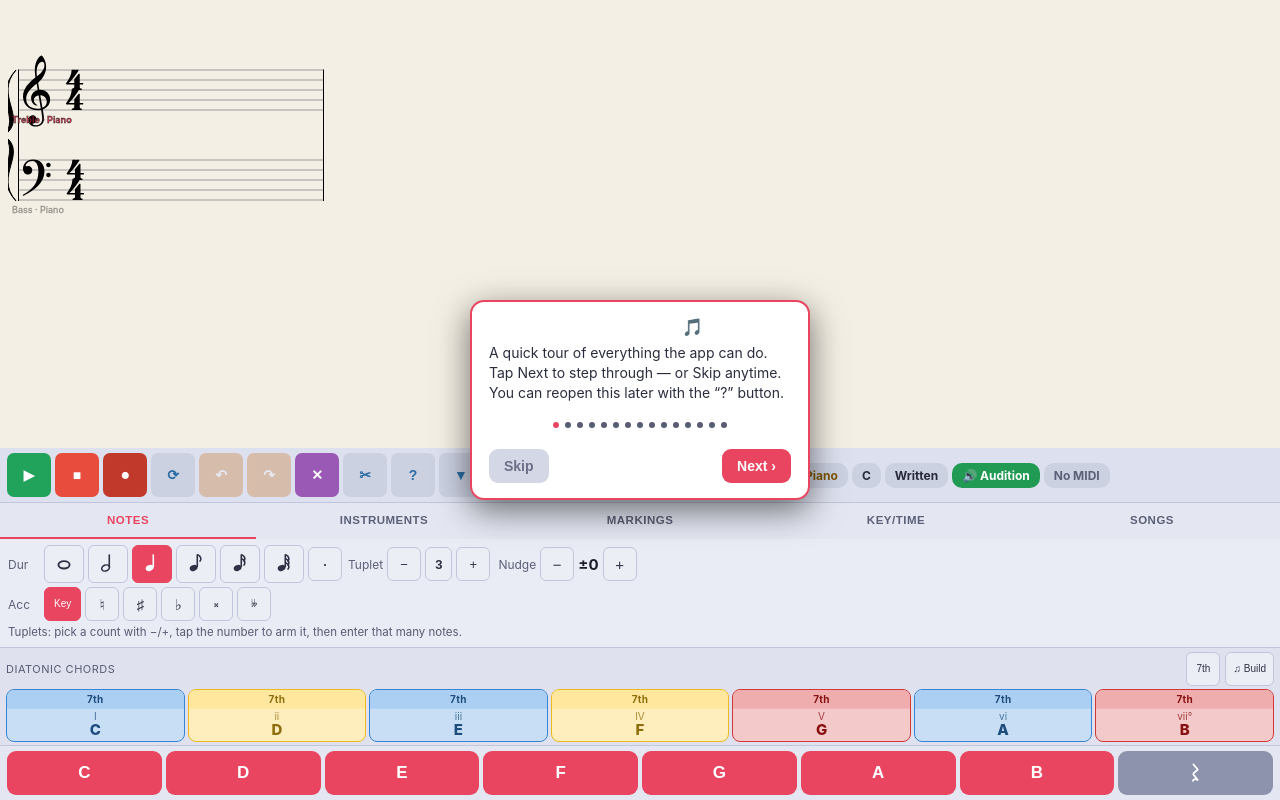
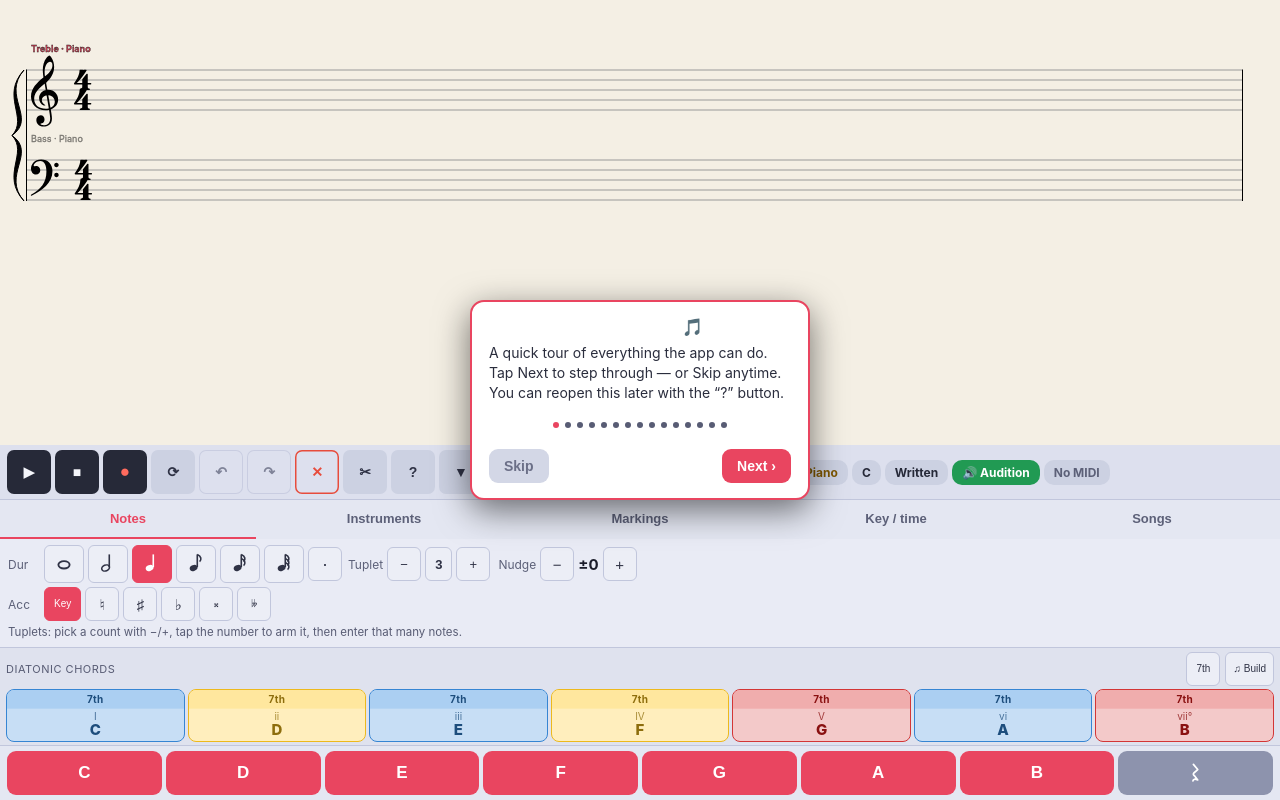
Before and after one commit to handelmusic-cpu/dutdutrecords, a plain HTML site: page apps/modscore/index.html in a window 1280 px wide. Drawn offline with Linux system fonts and the light colour scheme.

Commit message:
Update MōdScore to Mobile-Notation e2b24b6 (visual polish)
Staff names sit above the staff instead of over the clef, short scores
use the full width, the toolbar has one colour system (record the only
red, clear an outline, disabled clearly muted), sentence-case tabs and a
scroll fade on the toolbar. Copied by build/sync-apps.sh.

Checked in headless Chromium at /apps/modscore/ at 390 and 1280 wide:
score renders, service worker scoped to the folder, no 404s or errors.

Claude-Session: https://claude.ai/code/session_01AguLsaY6UbDV491imAYAB4

Co-authored-by: Claude <noreply@anthropic.com>

```diff
--- a/apps/modscore/index.html
+++ b/apps/modscore/index.html
@@ -71,6 +71,7 @@
   --ok:#219a53; --ok-bg:#0d2f1f; --ok-fg:#6fcf97;
   --warn:#c96a12; --danger:#e74c3c; --rec:#c0392b; --rec-fg:#ff8a8a;
   --gold:#f0c040; --violet:#9b59b6; --green:#22a35c; --sky:#9bd;
+  --tp-bg:#d9dcea; --tp-fg:#12121f; --rec-dot:#d63a2b;   /* transport buttons */
   --dot:#334;          /* inactive part indicator */
   --rest-btn:#3a3f55;  /* rest key, held apart from the pitch keys */
 
@@ -99,6 +100,7 @@ body.light{
      2.1 : 1 on these light panels, too faint to find keyboard focus by. */
   --info-bg:#dbe7f5; --info-fg:#21689f; --ok-bg:#d9f0e3; --sky:#2b6ca3; --gold:#7d5600;
   --rec-fg:#a3251a; --ok-fg:#1c6b41;
+  --tp-bg:#262938; --tp-fg:#f4f5fa; --rec-dot:#ff6b5e;
   --dot:#a9aec6; --rest-btn:#8d93ad;
   --ch-bg-l:87%; --ch-7-l:81%; --ch-bd-l:52%; --ch-fg-l:30%;
 }
@@ -151,19 +153,40 @@ body { font-family:-apple-system,BlinkMacSystemFont,sans-serif; background:var(-
    target, ~14 controls can never fit across a phone, and wrapping cost three
    rows (~250px of a 667px screen) — vertical space the staff needs more. */
 #toolbar { display:flex; gap:4px; padding:calc(5px + env(safe-area-inset-top,0px)) 7px 5px; background:var(--surf3); flex-shrink:0; align-items:center; flex-wrap:nowrap; overflow-x:auto; -webkit-overflow-scrolling:touch; }
+/* On a phone the row runs off the right edge with nothing to say it scrolls.
+   This fade is the row's last item, made sticky to the right edge: while
+   there is more to the right it sits over the cut-off controls; scrolled to
+   the end it falls back into its own empty slot and shows nothing. Pure CSS,
+   so it can never fall out of step with the scroll position. */
+#toolbar::after{ content:''; position:sticky; right:-7px; flex:0 0 32px; align-self:stretch; margin:-5px -7px -5px 0;
+  background:linear-gradient(to right, transparent, var(--surf3) 85%); pointer-events:none; }
 /* 44x44 is the smallest reliably tappable target on a touch screen. These
    used to be flex:1 with max-width:60px, which on a 375px-wide phone
    collapsed them to 18px across — narrower than the glyph inside them. */
 .tb { flex:0 0 auto; padding:8px 4px; border:none; border-radius:7px; font-size:14px; font-weight:700; cursor:pointer; min-width:44px; min-height:44px; touch-action:manipulation; }
+/* Three kinds of button, told apart by treatment rather than by six
+   unrelated fills (it was green play, red stop, dark-red record, orange
+   undo, purple clear, blue-on-grey for the rest):
+   - transport (play/stop/record): one inverted family, so the three read
+     as a unit. Record is the only red, and only its dot until it is armed.
+   - tools: neutral. A tool that is switched on (loop, copy) takes the
+     accent as a ring, which is also the first time loop showed its state.
+   - destructive (clear): an outline in the danger colour, not a loud fill
+     that out-shouts play.
+   Disabled drops to an outline at low contrast; it used to be the orange
+   undo fill at 30% opacity, which read as brown rather than off. */
+.tb{ background:var(--ctl); color:var(--text3); }
 .tb:active{opacity:.75;}
-.tb:disabled{opacity:.3;cursor:default;}
-.play{background:var(--green);color:#fff;} .stop{background:var(--danger);color:#fff;}
-.undo{background:var(--warn);color:#fff;} .clear{background:var(--violet);color:#fff;}
-.rec{background:var(--rec);color:#fff;}
+@media (hover:hover){ .tb:not(:disabled):hover{ filter:brightness(1.1); } }
+.tb.tp{ background:var(--tp-bg); color:var(--tp-fg); }
+.tb.rec{ color:var(--rec-dot); font-size:17px; }
+.tb.on{ color:var(--accent); box-shadow:inset 0 0 0 2px var(--accent); }
+.tb.clear{ background:transparent; color:var(--danger); box-shadow:inset 0 0 0 1.5px currentColor; }
+.tb:disabled{ background:transparent; color:var(--muted2); box-shadow:inset 0 0 0 1px var(--border); opacity:.7; cursor:default; }
 /* The brighter fill and ring are what mark "armed" when the OS asks for
    reduced motion — the pulse alone would leave recording and idle identical,
    since both are already red. */
-.rec.recording{background:#ff5140;box-shadow:0 0 0 3px rgba(255,81,64,.45);animation:recPulse 1s ease-in-out infinite;}
+.tb.rec.recording{background:#ff5140;color:#fff;box-shadow:0 0 0 3px rgba(255,81,64,.45);animation:recPulse 1s ease-in-out infinite;}
 @keyframes recPulse{0%,100%{opacity:1;}50%{opacity:.45;}}
 #bpm-wrap{display:flex;align-items:center;gap:3px;font-size:12px;color:var(--muted);margin-left:4px;}
 #bpm-inp{width:46px;background:var(--ctl);border:none;border-radius:5px;color:var(--text2);padding:4px 5px;font-size:14px;}
@@ -176,8 +199,14 @@ body { font-family:-apple-system,BlinkMacSystemFont,sans-serif; background:var(-
 #save-warn{background:var(--danger);color:#fff;}
 
 #tab-bar{display:flex;background:var(--surf);border-top:1px solid var(--border);flex-shrink:0;}
-.tab-btn{flex:1;padding:11px 1px;border:none;background:transparent;color:var(--muted3);font-size:11.5px;font-weight:700;cursor:pointer;border-bottom:2px solid transparent;white-space:nowrap;text-transform:uppercase;letter-spacing:.5px;}
+.tab-btn{flex:1;padding:11px 1px;border:none;background:transparent;color:var(--muted3);font-size:13px;font-weight:600;cursor:pointer;border-bottom:2px solid transparent;white-space:nowrap;}
 .tab-btn.on{color:var(--accent);border-bottom-color:var(--accent);}
+/* Tracked capitals made "INSTRUMENTS" and "MARKINGS" run into each other on
+   a 390px phone. Sentence case is narrower and easier to read, and below
+   420px (and in the landscape rail) the two long names give way to short
+   ones; the full name stays on the button's aria-label. */
+.tab-btn .sm{display:none;}
+@media (max-width:419px){ .tab-btn .lg{display:none;} .tab-btn .sm{display:inline;} }
 
 /* Collapsed controls (landscape / more staff room): hide the tall control
    stack. The rail wraps the tab bar, every panel and the chord palette, so
@@ -200,9 +229,9 @@ body { font-family:-apple-system,BlinkMacSystemFont,sans-serif; background:var(-
     grid-template-areas:"tbar tbar" "qedit qedit" "score rail" "ngrid ngrid";
   }
   #toolbar{ grid-area:tbar; }
-  /* Five labels have to share the rail's width — the portrait letter-spacing
-     is what pushes "SONGS" off the end. */
-  .tab-btn{ font-size:9.5px; letter-spacing:0; padding:11px 1px; }
+  /* Five labels have to share the rail's width. */
+  .tab-btn{ font-size:11px; padding:11px 1px; }
+  .tab-btn .lg{display:none;} .tab-btn .sm{display:inline;}
   #quick-edit-bar{ grid-area:qedit; }
   #score-wrap{ grid-area:score; min-height:0; }
   #control-rail{ grid-area:rail; border-left:1px solid var(--border); }
@@ -439,18 +468,18 @@ body { font-family:-apple-system,BlinkMacSystemFont,sans-serif; background:var(-
 </div>
 
 <div id="toolbar">
-  <button class="tb play"  onclick="playScore()">▶</button>
-  <button class="tb stop"  onclick="stopScore()">■</button>
-  <button class="tb rec"   id="rec-btn" onclick="toggleRecord()" title="Record from a MIDI keyboard (2-bar count-in + metronome)">⏺</button>
-  <button class="tb" id="loop-btn" onclick="toggleLoop()" style="background:var(--ctl);color:var(--sky);" title="Loop playback, for drilling a passage" aria-label="Loop playback">⟳</button>
-  <button class="tb undo"  id="undo-btn" onclick="undo()" title="Undo (Ctrl/Cmd+Z)">↶</button>
-  <button class="tb undo"  id="redo-btn" onclick="redo()" title="Redo (Ctrl/Cmd+Shift+Z)">↷</button>
+  <button class="tb tp play"  onclick="playScore()">▶&#xFE0E;</button>
+  <button class="tb tp stop"  onclick="stopScore()">■</button>
+  <button class="tb tp rec"   id="rec-btn" onclick="toggleRecord()" title="Record from a MIDI keyboard (2-bar count-in + metronome)">●</button>
+  <button class="tb" id="loop-btn" onclick="toggleLoop()" title="Loop playback, for drilling a passage" aria-label="Loop playback">⟳</button>
+  <button class="tb"  id="undo-btn" onclick="undo()" title="Undo (Ctrl/Cmd+Z)">↶</button>
+  <button class="tb"  id="redo-btn" onclick="redo()" title="Redo (Ctrl/Cmd+Shift+Z)">↷</button>
   <button class="tb clear" onclick="clearAll()" title="Clear all notes">✕</button>
-  <button class="tb" id="copy-toggle-btn" onclick="toggleCopyMode()" style="background:var(--ctl);color:var(--sky);">✂</button>
-  <button class="tb" id="help-btn" onclick="startTour()" style="background:var(--ctl);color:var(--sky);">?</button>
-  <button class="tb" id="collapse-btn" onclick="toggleControls()" style="background:var(--ctl);color:var(--sky);" title="Hide/show controls">▼</button>
-  <button class="tb" id="zoom-out" onclick="stepZoom(-1)" style="background:var(--ctl);color:var(--sky);" title="Make the staff smaller" aria-label="Zoom the staff out">−</button>
-  <button class="tb" id="zoom-in"  onclick="stepZoom(1)"  style="background:var(--ctl);color:var(--sky);" title="Make the staff bigger" aria-label="Zoom the staff in">+</button>
+  <button class="tb" id="copy-toggle-btn" onclick="toggleCopyMode()">✂&#xFE0E;</button>
+  <button class="tb" id="help-btn" onclick="startTour()">?</button>
+  <button class="tb" id="collapse-btn" onclick="toggleControls()" title="Hide/show controls">▼</button>
+  <button class="tb" id="zoom-out" onclick="stepZoom(-1)" title="Make the staff smaller" aria-label="Zoom the staff out">−</button>
+  <button class="tb" id="zoom-in"  onclick="stepZoom(1)"  title="Make the staff bigger" aria-label="Zoom the staff in">+</button>
   <div id="bpm-wrap"><span>BPM</span><input type="number" id="bpm-inp" value="80" min="20" max="320"></div>
   <span class="pill" id="proj-pill" onclick="switchTab('proj')">Song</span>
   <span class="pill" id="part-pill" onclick="switchTab('parts')" style="color:var(--gold);max-width:110px;overflow:hidden;text-overflow:ellipsis;" title="Instrument you're writing to — tap to switch">Treble · Piano</span>
@@ -468,9 +497,9 @@ body { font-family:-apple-system,BlinkMacSystemFont,sans-serif; background:var(-
 
 <div id="tab-bar">
   <button class="tab-btn on"  onclick="switchTab('notes')">Notes</button>
-  <button class="tab-btn"     onclick="switchTab('parts')">Instruments</button>
-  <button class="tab-btn"     onclick="switchTab('markings')">Markings</button>
-  <button class="tab-btn"     onclick="switchTab('score')">Key/Time</button>
+  <button class="tab-btn"     onclick="switchTab('parts')" aria-label="Instruments"><span class="lg">Instruments</span><span class="sm">Parts</span></button>
+  <button class="tab-btn"     onclick="switchTab('markings')" aria-label="Markings"><span class="lg">Markings</span><span class="sm">Marks</span></button>
+  <button class="tab-btn"     onclick="switchTab('score')" aria-label="Key and time"><span class="lg">Key / time</span><span class="sm">Key/time</span></button>
   <button class="tab-btn"     onclick="switchTab('proj')">Songs</button>
 </div>
 
@@ -690,7 +719,7 @@ body { font-family:-apple-system,BlinkMacSystemFont,sans-serif; background:var(-
   <div id="brand"><div id="brand-mark">MōdScore</div><div id="brand-tag">Mobile Music Notation</div></div>
   <div class="row" style="gap:6px">
     <button class="chip on2" onclick="newProjectPrompt()" style="font-size:11px">+ New Song</button>
-    <button class="chip" id="theme-btn" onclick="toggleTheme()" style="font-size:11px" title="Switch between the dark and light interface">☀ Light mode</button>
+    <button class="chip" id="theme-btn" onclick="toggleTheme()" style="font-size:11px" title="Switch between the dark and light interface">☀&#xFE0E; Light mode</button>
   </div>
   <div class="sec">Backup — save a song file to your device</div>
   <div class="row" style="gap:6px">
@@ -766,7 +795,7 @@ body { font-family:-apple-system,BlinkMacSystemFont,sans-serif; background:var(-
 <!-- MIDI record settings — opened by the ⏺ toolbar button. -->
 <div id="rec-sheet">
   <div id="rec-sheet-card">
-    <div id="rec-sheet-title">⏺ Record from a MIDI keyboard</div>
+    <div id="rec-sheet-title">● Record from a MIDI keyboard</div>
     <div id="rec-no-midi" class="hint" style="color:var(--rec-fg);display:none">No MIDI keyboard detected. Connect one and it'll be picked up automatically — the MIDI pill in the toolbar turns green.</div>
     <div class="row">
       <span class="lbl">Grid</span>
@@ -776,7 +805,7 @@ body { font-family:-apple-system,BlinkMacSystemFont,sans-serif; background:var(-
       <button class="chip rec-grid-btn" data-grid="8t"  onclick="setRecGrid('8t')"  style="font-size:10px">♪3</button>
       <button class="chip rec-grid-btn" data-grid="16t" onclick="setRecGrid('16t')" style="font-size:10px">♬3</button>
     </div>
-    <div class="hint">Sets the quantize grid your playing snaps to. Starting gives you 2 bars of metronome count-in, then it records whatever you play until you tap ⏺ again.</div>
+    <div class="hint">Sets the quantize grid your playing snaps to. Starting gives you 2 bars of metronome count-in, then it records whatever you play until you tap ● again.</div>
     <div id="rec-status" aria-live="polite"></div>
     <div id="rec-sheet-btns">
       <button class="chip" onclick="closeRecSheet()">Cancel</button>
--- a/apps/modscore/js/audio.js
+++ b/apps/modscore/js/audio.js
@@ -121,7 +121,7 @@ function updateRecUI(){
   const btn=document.getElementById('rec-btn');
   const status=document.getElementById('rec-status');
   if(btn) btn.classList.toggle('recording',recState!=='idle');
-  if(status) status.textContent = recState==='recording' ? '● Recording — tap ⏺ again to stop' : (recState==='idle' ? '' : status.textContent);
+  if(status) status.textContent = recState==='recording' ? '● Recording — tap ● again to stop' : (recState==='idle' ? '' : status.textContent);
 }
 function updateRecCountUI(n,total){
   const status=document.getElementById('rec-status');
@@ -734,7 +734,7 @@ async function playScore(){
   // unreachable, which left the play button stuck on '…' forever. Cap the
   // wait; getSampler()'s fallback voice covers whatever didn't arrive.
   try{ await Promise.race([Tone.loaded(), new Promise(r=>setTimeout(r,4000))]); }catch(e){}
-  if(playBtn)playBtn.textContent='▶';
+  if(playBtn)playBtn.textContent='▶\uFE0E';
   stopScore(true);playing=true;
   Tone.getTransport().bpm.value=bpm;Tone.getTransport().cancel();
 
@@ -881,5 +881,5 @@ function stopScore(s){
   _activeVoices.forEach(x=>{try{x.releaseAll?.();}catch(e){}});
   _activeVoices=[];playing=false;
   stopPlayhead();
-  const playBtn=document.querySelector('.tb.play');if(playBtn)playBtn.textContent='▶';
+  const playBtn=document.querySelector('.tb.play');if(playBtn)playBtn.textContent='▶\uFE0E';
 }
--- a/apps/modscore/js/panels.js
+++ b/apps/modscore/js/panels.js
@@ -138,7 +138,8 @@ function syncKeyTimeUI(){
 function applyTheme(light){
   document.body.classList.toggle('light',!!light);
   const btn=document.getElementById('theme-btn');
-  if(btn) btn.textContent=light?'☾ Dark mode':'☀ Light mode';
+  // U+FE0E asks for the text glyph: iOS otherwise draws ☀ and ▶ as emoji.
+  if(btn) btn.textContent=light?'☾ Dark mode':'☀\uFE0E Light mode';
   // The browser chrome / Android status bar follows theme-color. The head
   // tags follow the OS setting, which is wrong once the user has picked the
   // other theme, so collapse them to one tag carrying the theme in use.
@@ -612,7 +613,7 @@ function renderDiatonicChords(){
     btn.className='dchord-btn dc-'+funcs[deg];
     const top=document.createElement('div');
     top.className='dchord-7';
-    top.textContent=chord7Mode?'▶ 7th':'7th';
+    top.textContent=chord7Mode?'▶\uFE0E 7th':'7th';
     top.addEventListener('click', e=>{e.stopPropagation();enterDiatonicChord(deg,kd,true);});
     const bot=document.createElement('div');
     bot.className='dchord-triad';
--- a/apps/modscore/js/render.js
+++ b/apps/modscore/js/render.js
@@ -148,6 +148,9 @@ function partClefFor(p){
 }
 
 const BASE_MW=190, PX_PER_NOTE=46, FX=115, PG=90, TP=22;
+// Where every system starts. It was 10, but VexFlow draws a piano brace
+// ~14px left of its stave, so the brace was cut off at the edge of the page.
+const SYS_X=18;
 // Notes need horizontal room roughly proportional to their duration — counting
 // every note as the same 1 unit (regardless of whether it's a whole note or a
 // 32nd) squashed long-note measures and over-spread short-note ones, which is
@@ -236,6 +239,37 @@ const windowKey=w=>w.first+':'+w.last+':'+w.fFirst+':'+w.fLast;
 // Paint only. render() is for "the music changed"; this is for "the view
 // moved", and must not touch undo history or autosave.
 function redraw(){ drawScore(); renderCaret(); }
+// A score shorter than the screen used to stop at its natural width: one empty
+// bar was 320px of a 1280px page, which read as a broken layout rather than a
+// blank sheet. Short scores now stretch their bars, in proportion, to end at
+// the right edge (what an engraver does to a final system). A score already
+// wider than the screen is left alone and scrolls as before.
+let _justifiedFor=0;
+function justifyToViewport(mws){
+  const wrap=document.getElementById('score-wrap');
+  if(!wrap) return;
+  const cs=getComputedStyle(wrap);
+  const inner=wrap.clientWidth-parseFloat(cs.paddingLeft)-parseFloat(cs.paddingRight);
+  _justifiedFor=wrap.clientWidth;
+  const avail=Math.floor(inner/scoreZoom)-(SYS_X+FX+30);
+  const sum=mws.reduce((a,b)=>a+b,0);
+  if(!(avail>sum) || !sum) return;
+  const k=avail/sum;
+  for(let i=0;i<mws.length;i++) mws[i]=Math.floor(mws[i]*k);
+}
+// Bar widths depend on the viewport now, so redraw when the staff's box
+// changes size (rotation, window resize, collapsing the control rail). Not
+// through render(): nothing about the song changed.
+if(window.ResizeObserver){
+  let t=0;
+  new ResizeObserver(()=>{
+    clearTimeout(t);
+    t=setTimeout(()=>{
+      const wrap=document.getElementById('score-wrap');
+      if(wrap && Math.abs(wrap.clientWidth-_justifiedFor)>2){ redraw(); renderClefGutter(); syncClefGutter(); }
+    },120);
+  }).observe(document.getElementById('score-wrap'));
+}
 function render(){
   drawScore();
   renderCaret();
@@ -259,7 +293,8 @@ function drawScore(){
   const partClefs=parts.map(partClefFor);
 
   const mws=Array.from({length:numM},(_,mi)=>calcMW(allM,mi));
-  const totalW=FX+mws.reduce((a,b)=>a+b,0)+40;
+  justifyToViewport(mws);
+  const totalW=SYS_X+FX+mws.reduce((a,b)=>a+b,0)+30;
   const totalH=TP+numP*PG+30;
 
   // Per-measure duration (beats), used by playScore() to time the playback auto-scroll.
@@ -286,7 +321,7 @@ function drawScore(){
   // and cheap; it's the drawing that costs, so the window below decides what
   // to paint while the geometry stays complete for scrolling and playback.
   {
-    let lx=10;
+    let lx=SYS_X;
     // Stored scaled: every consumer (the render window, scrollToMeasure)
     // compares these against scrollLeft, which is screen pixels.
     for(let mi=0;mi<numM;mi++){ measureXs.push(lx*scoreZoom); lx+=(mi===0?mws[mi]+FX:mws[mi]); }
@@ -295,7 +330,7 @@ function drawScore(){
   const win=measureWindow(measureXs,measureWs,numM);
   _lastWindow=windowKey(win);
 
-  let x=10;
+  let x=SYS_X;
   for(let mi=0;mi<numM;mi++){
     const first=mi===0;
     const mw=first?mws[mi]+FX:mws[mi];
@@ -372,7 +407,16 @@ function drawScore(){
     }catch(e){}
   });
 
-  drawPartLabels(div.querySelector('svg'),Math.round(4*scoreZoom));
+  // A label may run as far as the first notehead of bar 1 on its own staff
+  // or the one above (whose low notes and down-stems share the gap it sits
+  // in). With no notes there it gets the room a long name needs. Positions
+  // are still unscaled here.
+  {
+    const lx=SYS_X+5, firstX=parts.map(()=>Infinity), end0=measureXs.length>1?measureXs[1]/scoreZoom:Infinity;
+    notePositions.forEach(q=>{ if(q.x<end0 && q.x<firstX[q.partIdx]) firstX[q.partIdx]=q.x; });
+    drawPartLabels(div.querySelector('svg'),Math.round(lx*scoreZoom),
+      pi=>Math.max(40,Math.min(150,Math.min(firstX[pi],pi?firstX[pi-1]:Infinity)-8-lx)));
+  }
 
   // VexFlow reports note metrics in unscaled user units. Everything that
   // consumes notePositions — the tap hit-test, the caret, scrollToNoteEnd —
@@ -402,20 +446,24 @@ function partLabelText(p){
   const nm=(inst&&inst.label)||p.name||'Part';
   return (p.name&&p.name!==nm)?(p.name+' · '+nm):nm;
 }
-function drawPartLabels(svg,xPx){
+function drawPartLabels(svg,xPx,capFor){
   if(!svg)return 0;
   let widest=0;
   parts.forEach((p,pi)=>{
     const t=document.createElementNS(SVGNS,'text');
     t.setAttribute('x',xPx);
-    // In the gap below this staff's five lines, clear of both the clef above
-    // and the next staff below.
-    t.setAttribute('y',Math.round((TP+pi*PG+93)*scoreZoom));
+    // Above this staff's top line, just inside the system's left barline (the
+    // caller passes SYS_X+5 so the line joining the staves misses it). It used to
+    // sit in the gap *below* the staff, at x=4, which put it straight across
+    // the treble clef's tail (that glyph hangs ~17px under the bottom line)
+    // and through the brace. Above, the only neighbour is the treble clef's
+    // top curl, which starts ~4px below this baseline's descenders.
+    t.setAttribute('y',Math.round((TP+pi*PG+22)*scoreZoom));
     t.setAttribute('font-size',Math.round(9*scoreZoom));
     t.setAttribute('font-family','-apple-system,BlinkMacSystemFont,Helvetica,Arial,sans-serif');
     t.setAttribute('font-weight',pi===apIdx?'700':'400');
     t.setAttribute('fill',pi===apIdx?'#c62b45':'#000');
-    t.setAttribute('opacity',pi===apIdx?'0.9':'0.38');
+    t.setAttribute('opacity',pi===apIdx?'0.9':'0.5');
     t.setAttribute('pointer-events','none');
     t.textContent=partLabelText(p);
     svg.appendChild(t);
@@ -425,7 +473,7 @@ function drawPartLabels(svg,xPx){
       // Bar 0's first notehead sits ~75px in even in C major (the tightest
       // key signature), so stay well short of it — stems from the staff above
       // reach down into this band.
-      const cap=62*scoreZoom;
+      const cap=(capFor?capFor(pi):58)*scoreZoom;
       let txt=t.textContent;
       while(t.getComputedTextLength()>cap && txt.length>4){
         txt=txt.slice(0,-2); t.textContent=txt+'…';
@@ -446,6 +494,10 @@ function renderClefGutter(){
   const kd=KMAP[currentKeyId];
   const numP=parts.length;
   const PROBE=260;  // generous stave width; the host clips to what's used
+  // Text can only be measured while it is laid out. The overlay is usually
+  // display:none when this runs, so the label measured 0 and the gutter was
+  // sized for the clef alone, cutting the staff names off mid-word.
+  host.style.visibility='hidden'; host.style.display='block';
   try{
     const renderer=new Renderer(host,Renderer.Backends.SVG);
     // Matches the staff's own zoom, or the frozen clef would drift out of
@@ -456,7 +508,7 @@ function renderClefGutter(){
     let endX=0;
     const staves=parts.map((p,pi)=>{
       const inst=IMAP[p.instId]||IMAP['piano'];
-      const st=new Stave(10,TP+pi*PG,PROBE);
+      const st=new Stave(SYS_X,TP+pi*PG,PROBE);
       if(inst.staffLines===1)st.setConfigForLines([{visible:false},{visible:false},{visible:true},{visible:false},{visible:false}]);
       st.addClef(partClefFor(p)).addKeySignature(partVfSig(p));
       st.setContext(ctx).draw();
@@ -464,12 +516,14 @@ function renderClefGutter(){
       return st;
     });
     if(numP>=2) new StaveConnector(staves[0],staves[numP-1]).setType('singleLeft').setContext(ctx).draw();
-    const labelW=drawPartLabels(host.querySelector('svg'),Math.round(4*scoreZoom));
+    const labelW=drawPartLabels(host.querySelector('svg'),Math.round((SYS_X+5)*scoreZoom));
     // Wide enough for the clef and key, or the longest instrument name.
-    _gutterW=Math.round(Math.max(Math.min(PROBE,endX+4)*scoreZoom, labelW+20*scoreZoom));
+    _gutterW=Math.round(Math.max(Math.min(PROBE,endX+4)*scoreZoom, labelW+(SYS_X+11)*scoreZoom));
     host.style.width=_gutterW+'px';
     host.style.height=Math.round((TP+numP*PG+30)*scoreZoom)+'px';
   }catch(e){ host.innerHTML=''; _gutterW=0; }
+  host.style.visibility='';
+  if(!_gutterW) host.style.display='none';
   syncClefGutter();
 }
 // Pins the overlay to the left edge of the scroll viewport. Absolute children
```
Also changed, not shown: apps/modscore/js/editing.js (+3 -6 lines), 1 other file.
